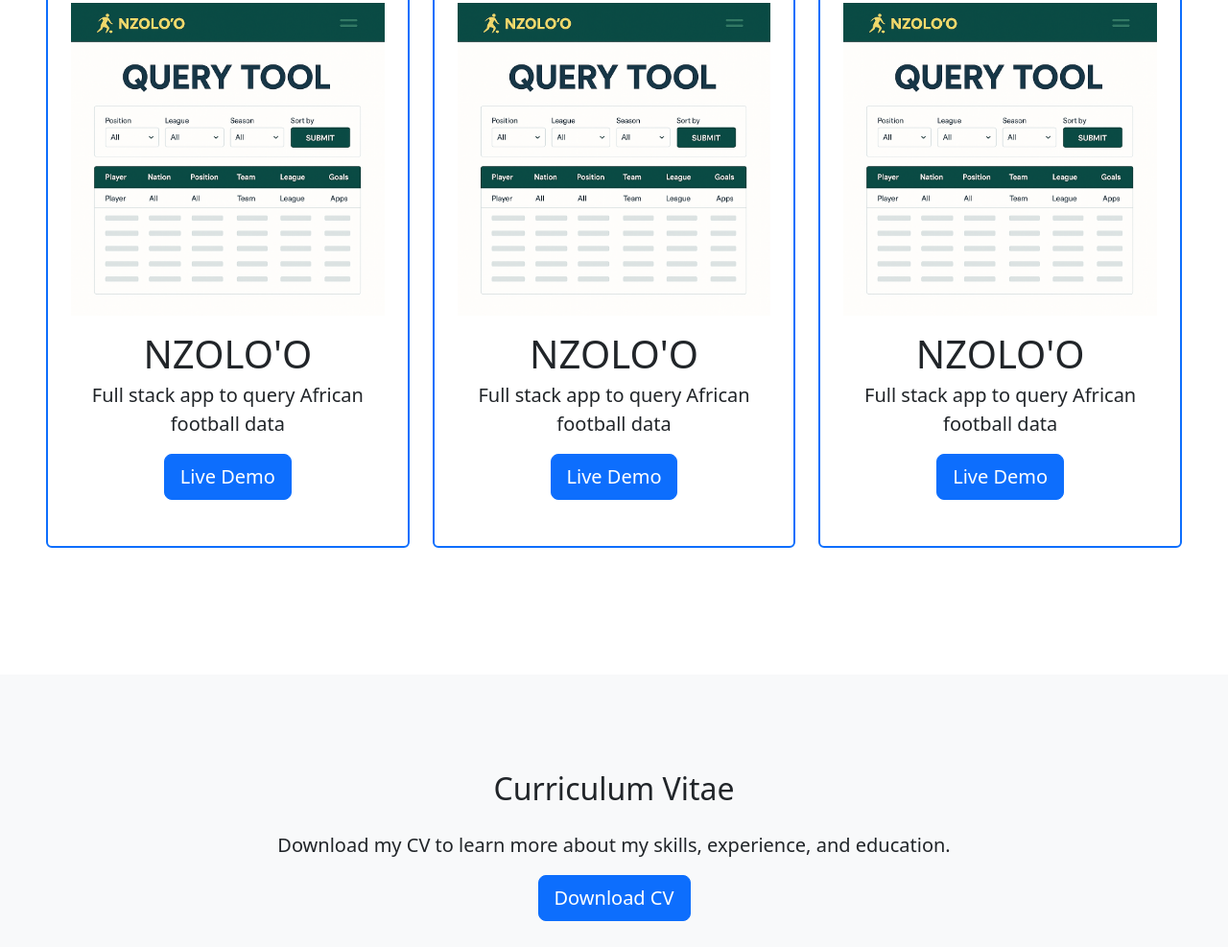
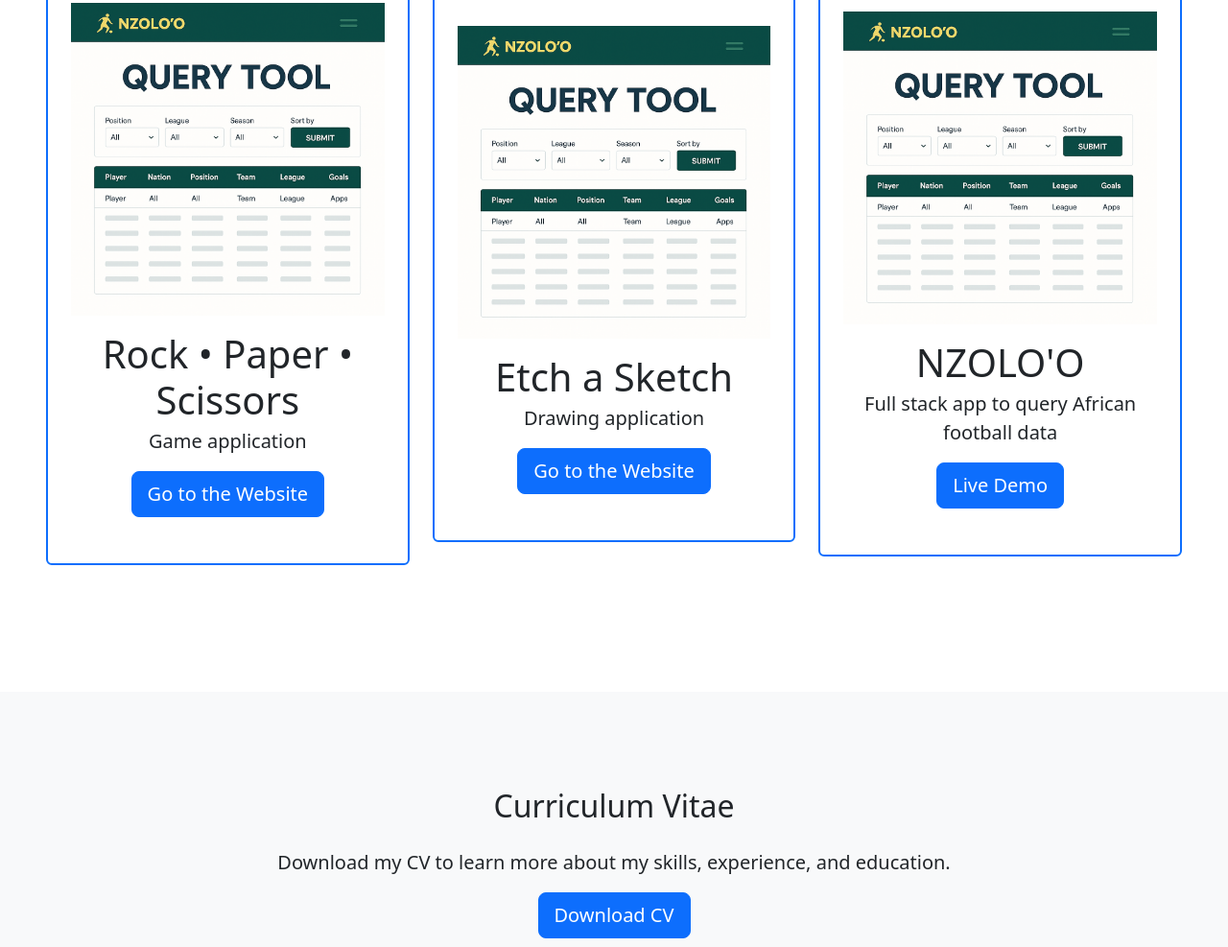
Before and after one commit to Romeo-Martial/Portfolio-Website, a plain HTML site: page index.html in a window 1280 px wide. Shown: the part 1070-2057 px from the top of the page at 96% size. Drawn offline with nearby package versions, Linux system fonts and the light colour scheme.

Commit message:
Add two projects to the portfolio section
The first project is a "Rock • Paper • Scissors" game application,
and the second project is an "Etch a Sketch" drawing application.e, subtitle, and a link to the live website.

```diff
--- a/index.html
+++ b/index.html
@@ -23,7 +23,7 @@
                 <span class="lh-1">
                     Roméo TCHAMOU<br>
                     <small class="text-muted fw-normal fst-italic">
-                        Full Stack Web Developer
+                        Junior Front End Web Developer
                     </small>
                 </span>
             </a>
@@ -99,20 +99,22 @@
                 <div class="col-12 col-lg-4 col-xxl-3">
                     <div class="card p-4 my-4 border-2 border-primary">
                         <div class="body text-center py-4">
-                            <img src="Images/UI_design_nzoloo.png" alt="NZOLO'O" class="img-fluid mb-3">
-                            <h4 class="card-title display-6">NZOLO'O</h4>
-                            <p class="card-subtitle lead">Full stack app to query African football data</p>
-                            <a href="#" class="btn btn-primary btn-lg mt-3">Live Demo</a>
+                            <img src="Images/UI_design_nzoloo.png" alt="Rock • Paper • Scissors" class="img-fluid mb-3">
+                            <h4 class="card-title display-6">Rock • Paper • Scissors</h4>
+                            <p class="card-subtitle lead">Game application</p>
+                            <a href="https://romeo-martial.github.io/rock_paper_scissors/" target="_blank" rel="noopener noreferrer"
+                            class="btn btn-primary btn-lg mt-3">Go to the Website</a>
                         </div>
                     </div>
                 </div>
                 <div class="col-12 col-lg-4 col-xxl-3">
                     <div class="card p-4 my-4 border-2 border-primary">
                         <div class="body text-center py-4">
-                            <img src="Images/UI_design_nzoloo.png" alt="NZOLO'O" class="img-fluid mb-3">
-                            <h4 class="card-title display-6">NZOLO'O</h4>
-                            <p class="card-subtitle lead">Full stack app to query African football data</p>
-                            <a href="#" class="btn btn-primary btn-lg mt-3">Live Demo</a>
+                            <img src="Images/UI_design_nzoloo.png" alt="Etch a Sketch" class="img-fluid mb-3">
+                            <h4 class="card-title display-6">Etch a Sketch</h4>
+                            <p class="card-subtitle lead">Drawing application</p>
+                            <a href="https://romeo-martial.github.io/Etch_a_Sketch/" target="_blank" rel="noopener noreferrer"
+                            class="btn btn-primary btn-lg mt-3">Go to the Website</a>
                         </div>
                     </div>
                 </div>
```
